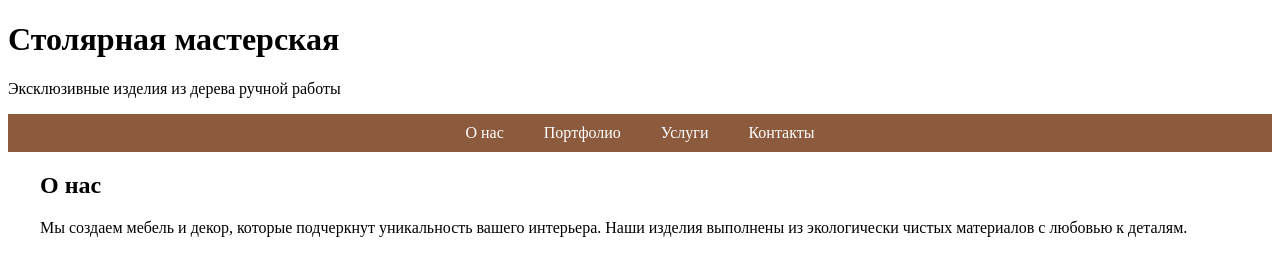
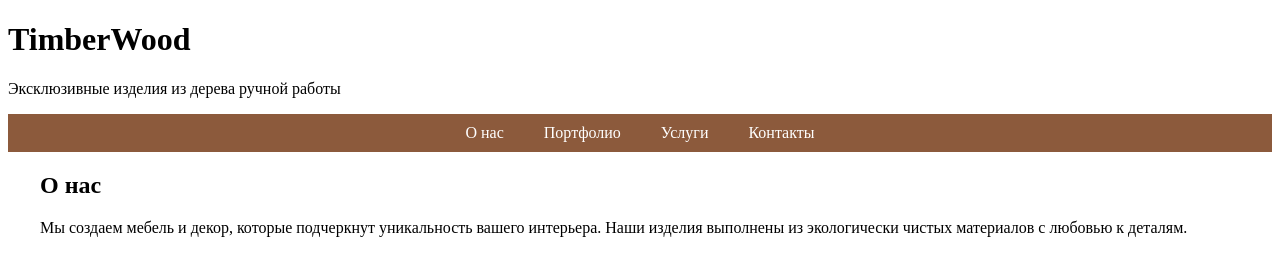
Before and after one commit to AlpaCHOO/TimberCraft.ru, a plain HTML site: page index.html in a window 1280 px wide. Shown: the top 254 px of the page. Drawn offline with Linux system fonts and the light colour scheme.

Commit message:
Update index.html

```diff
--- a/index.html
+++ b/index.html
@@ -55,7 +55,7 @@
 </head>
 <body>
     <header>
-        <h1>Столярная мастерская</h1>
+        <h1>TimberWood</h1>
         <p>Эксклюзивные изделия из дерева ручной работы</p>
     </header>
     <nav>
```
